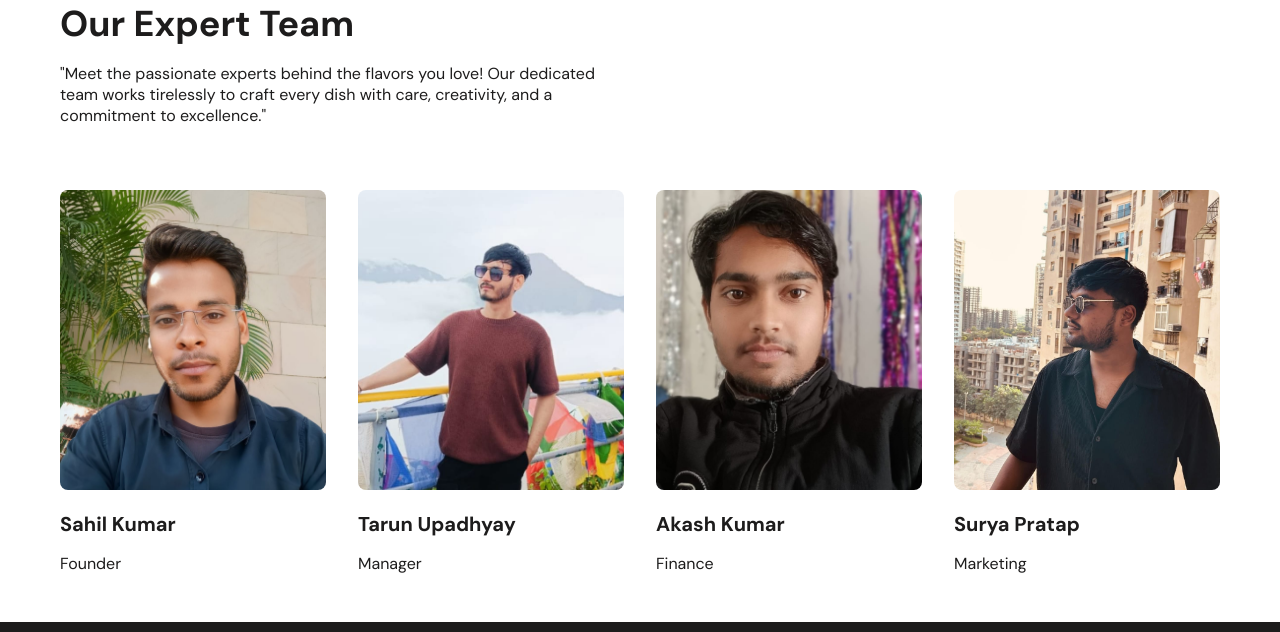
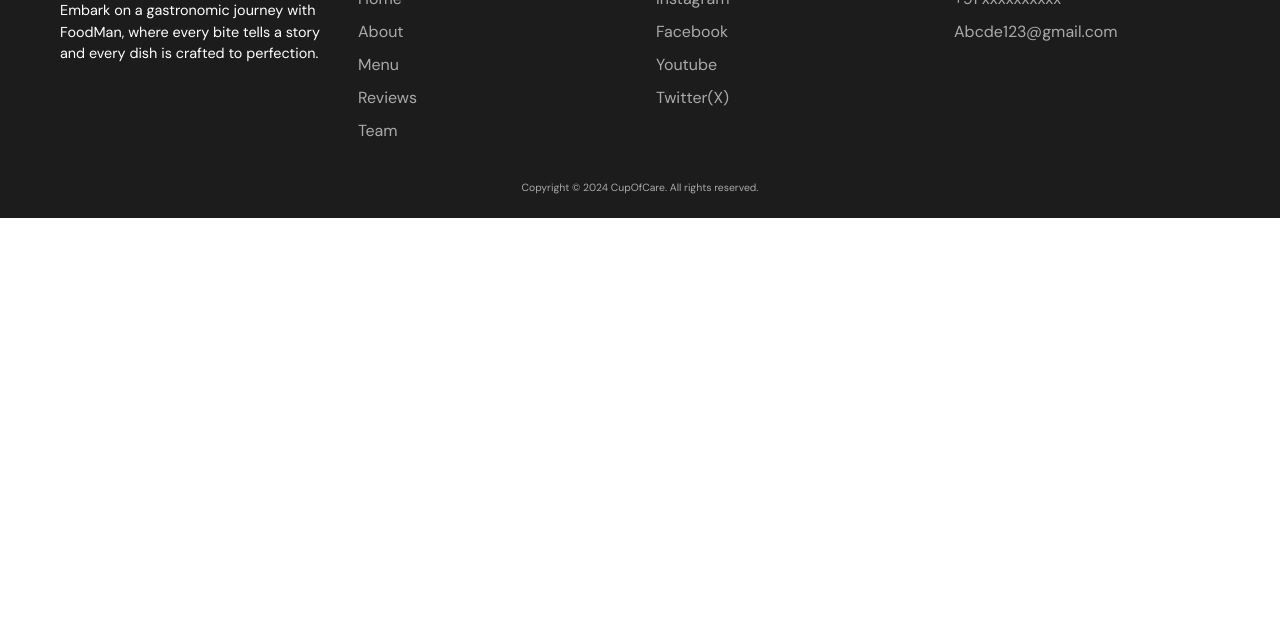
Before and after one commit to Sahil0411C/Cup-of-Care, a plain HTML site: page index.html in a window 1280 px wide. Shown: the part 2810-3442 px from the top of the page. After the commit the page ends 3028 px from the top, so only its background shows below. Drawn offline with nearby package versions, Linux system fonts and the light colour scheme.

Commit message:
Update index.html

```diff
--- a/index.html
+++ b/index.html
@@ -292,53 +292,6 @@
     </section>
     <!-- TESTIMONIALS -->
 
-    <!-- TEAM -->
-    <section id="team">
-        <div class="container">
-            <div class="team__top">
-                <div>
-                    <h6>People Behind</h6>
-                    <h3>Our Expert Team</h3>
-                    <p>"Meet the passionate experts behind the flavors you love! Our dedicated team works tirelessly to craft every dish with care, creativity, and a commitment to excellence."</p>
-                    <ul class="team__list">
-                        <li>
-                            <div class="img">
-                                <img src="img/sahil.jpg" alt="">
-                            </div>
-                            <a href="#" class="title">Sahil Kumar</a>
-                            <div class="categories">
-                                <p>Founder</p>
-                            </div>
-                        </li>
-                        <li>
-                            <div class="img">
-                                <img src="img/tarun.jpeg" alt="">
-                            </div>
-                            <a href="#" class="title">Tarun Upadhyay</a>
-                            <div class="categories">
-                                <p>Manager</p>
-                            </div>
-                        </li>
-                        <li>
-                            <div class="img">
-                                <img src="img/akash.jpg" alt="">
-                            </div>
-                            <a href="#" class="title">Akash Kumar</a>
-                            <div class="categories">
-                                <p>Finance</p>
-                            </div>
-                        </li>
-                        <li>
-                            <div class="img">
-                                <img src="img/surya.jpg" alt="">
-                            </div>
-                            <a href="#" class="title">Surya Pratap</a>
-                            <div class="categories">
-                                <p>Marketing</p>
-                            </div>
-                        </li>
-    </section>
-
     <!-- FOOTER -->
     <footer class="footer" id="contact">
         <div class="section__container footer__container">
```
